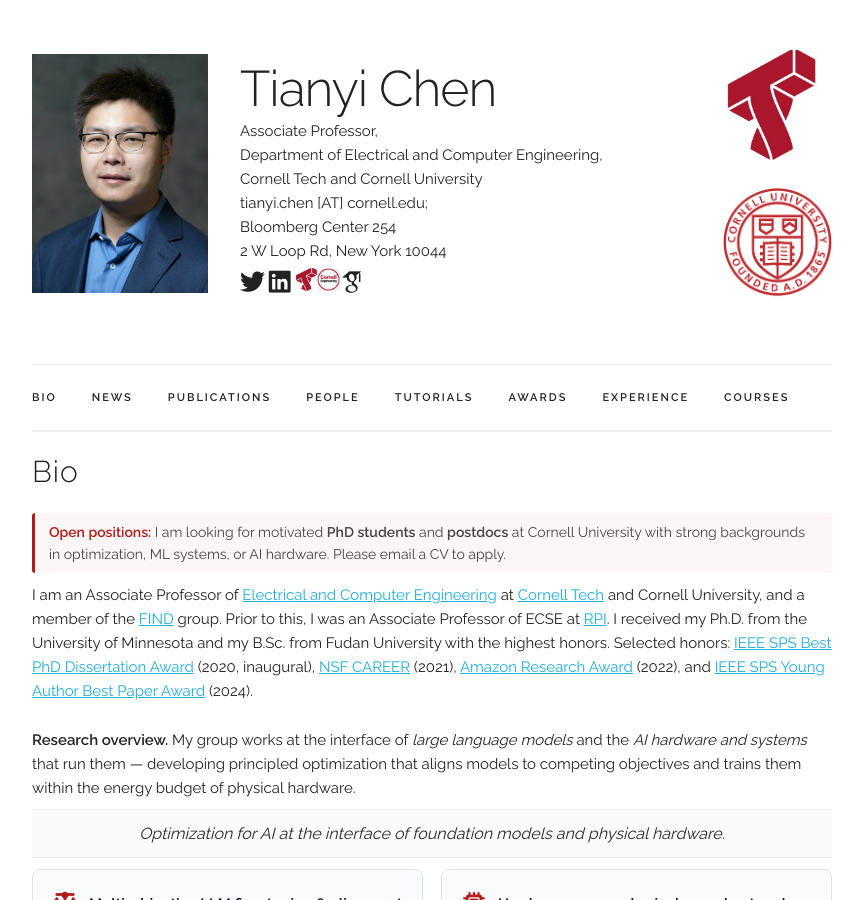
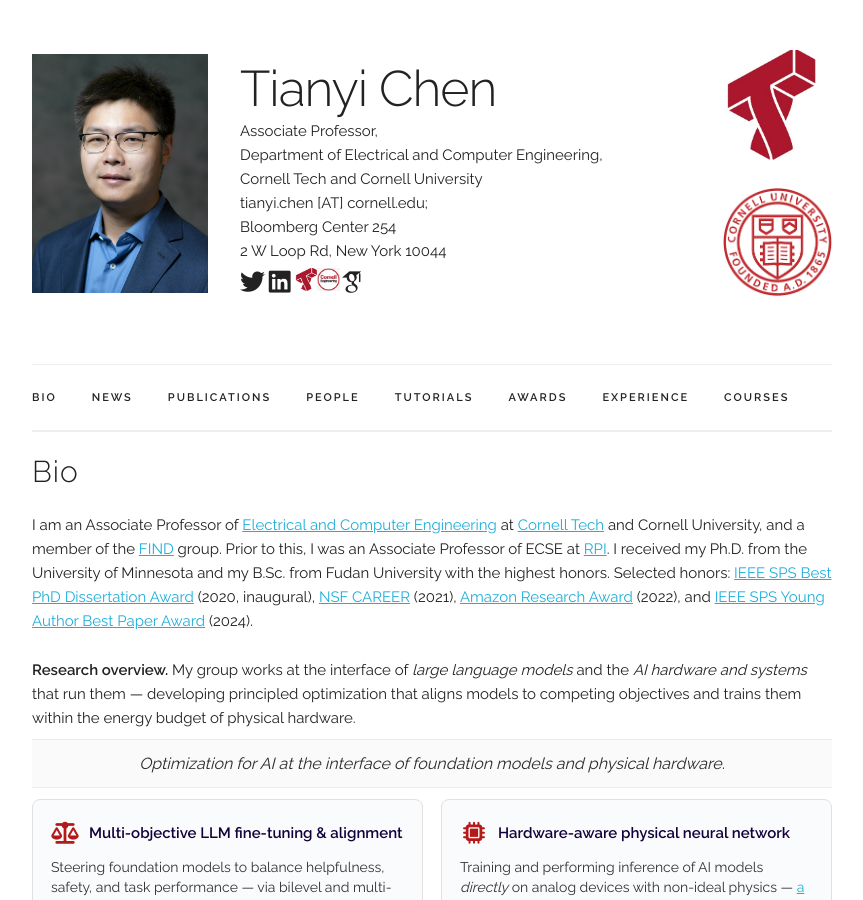
Before and after one commit to chentianyi1991/chentianyi1991.github.io, a Jekyll site: the page built from index.html, in a window 1280 px wide and 900 px high. Shown: the whole window, without its empty margins (208-1071 px from the left). Built offline with Jekyll 4.4.1, drawn with Linux system fonts in a browser that asks for light colours; some web fonts are replaced; comment, search, counter and statistics services are not loaded.

Commit message:
Update index.html

```diff
--- a/index.html
+++ b/index.html
@@ -64,10 +64,6 @@
 </style>
 <div class="docs-section" id="bio">
   <h4>Bio</h4>
-
-  <div style="margin: 0.4rem 0 1rem 0; padding: 8px 14px; background: #fdf6f6; border-left: 3px solid #b31b1b; border-radius: 3px; font-size: 14px; color: #444;">
-    <b style="color: #b31b1b;">Open positions:</b> I am looking for motivated <b>PhD students</b> and <b>postdocs</b> at Cornell University with strong backgrounds in optimization, ML systems, or AI hardware. Please email a CV to apply.
-  </div>
 
   <p>I am an Associate Professor of <a href="https://www.engineering.cornell.edu/ece/">Electrical and Computer Engineering</a> at <a href="https://tech.cornell.edu/">Cornell Tech</a> and Cornell University, and a member of the <a href="https://find.engineering.cornell.edu/">FIND</a> group. Prior to this, I was an Associate Professor of ECSE at <a href="https://www.ecse.rpi.edu/">RPI</a>. I received my Ph.D. from the University of Minnesota and my B.Sc. from Fudan University with the highest honors. Selected honors: <a href="https://cse.umn.edu/ece/feature-stories/alumnus-tianyi-chen-receives-ieee-sps-best-dissertation-award">IEEE SPS Best PhD Dissertation Award</a> (2020, inaugural), <a href="https://www.nsf.gov/awardsearch/showAward?AWD_ID=2047177&HistoricalAwards=false">NSF CAREER</a> (2021), <a href="https://www.amazon.science/research-awards/program-updates/fall-2021-and-winter-2022-amazon-research-awards-recipients-announced">Amazon Research Award</a> (2022), and <a href="https://signalprocessingsociety.org/community-involvement/award-recipients/">IEEE SPS Young Author Best Paper Award</a> (2024).</p>
 
```
